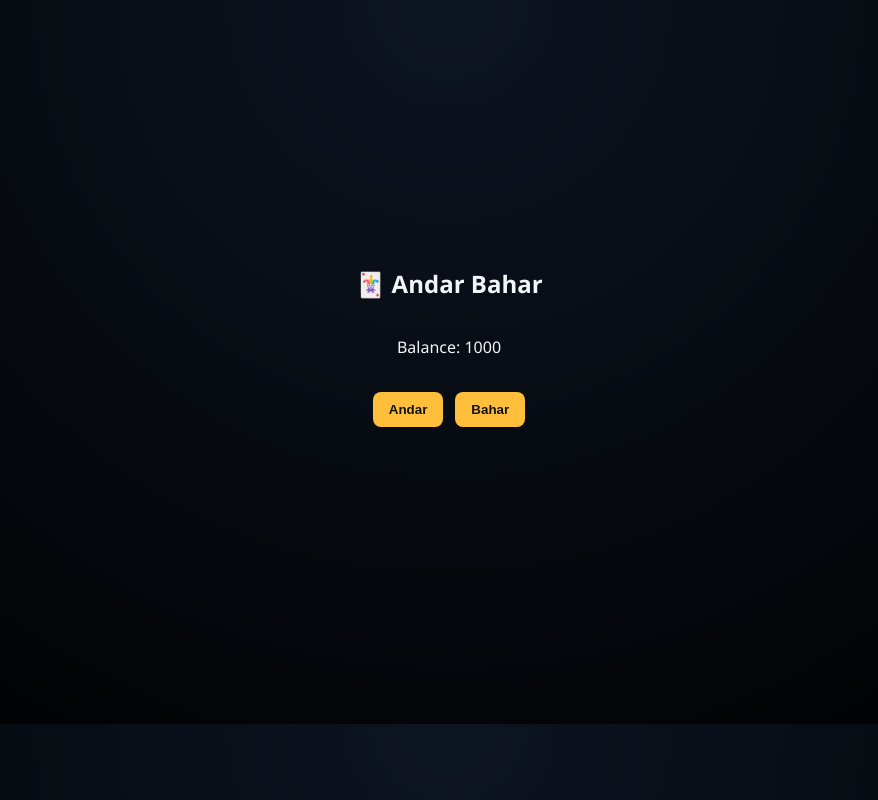
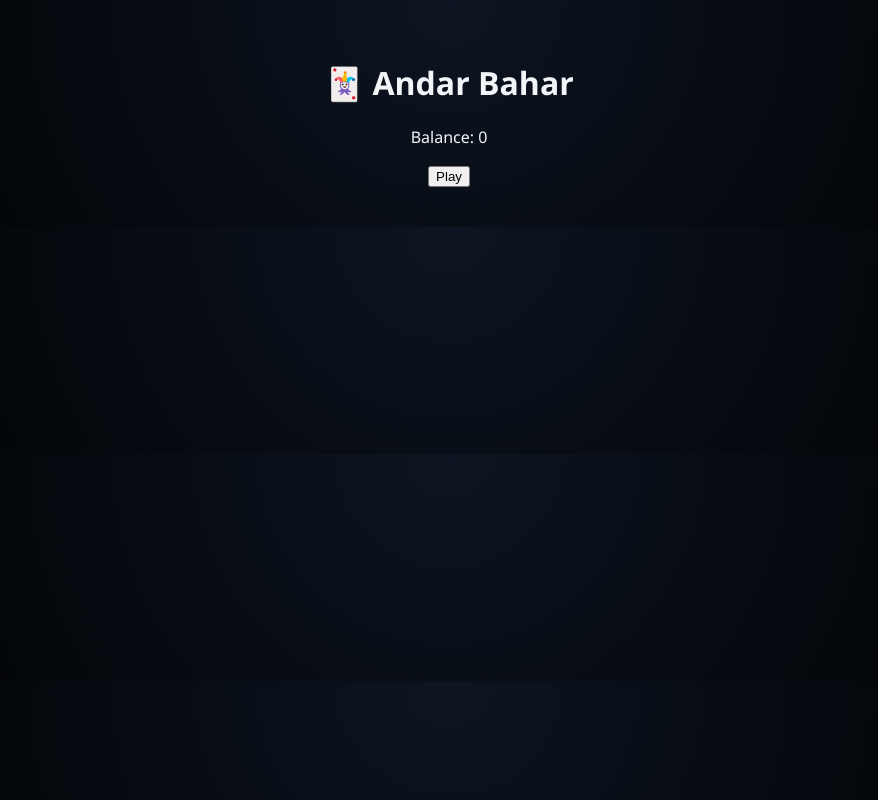
Before and after one commit to uzairop6363/alanodtuzairgame, a Next.js app: page /andar-bahar in a window 1280 px wide. Shown: the whole page, without its empty margins (191-1069 px from the left). Built offline with nearby package versions, Linux system fonts and the light colour scheme.

Commit message:
Update andar-bahar.js

```diff
--- a/pages/andar-bahar.js
+++ b/pages/andar-bahar.js
@@ -1,46 +1,24 @@
-import { useState } from 'react';
-import { playSound } from '../hooks/useSound';
+import { useState, useEffect } from "react";
+import { safeLocalStorageGet, safeLocalStorageSet } from "../utils/storage";
 
 export default function AndarBahar() {
-  const [msg, setMsg] = useState('');
-  const [balance, setBalance] = useState(
-    parseInt(localStorage.getItem('milano_balance') || '1000')
-  );
+  const [balance, setBalance] = useState(0);
 
-  function play(choice) {
-    const bet = 100;
-    if (balance < bet) {
-      alert('Not enough balance!');
-      return;
-    }
+  useEffect(() => {
+    setBalance(parseInt(safeLocalStorageGet("balance", "0"), 10));
+  }, []);
 
-    playSound('spin.mp3');
-    const result = Math.random() > 0.5 ? 'andar' : 'bahar';
-    let newBalance = balance - bet;
-    let message = `Result: ${result.toUpperCase()} - You lost!`;
-
-    if (choice === result) {
-      newBalance += bet * 2;
-      message = `Result: ${result.toUpperCase()} - You WON!`;
-      playSound('win.mp3');
-    } else {
-      playSound('lose.mp3');
-    }
-
+  const play = () => {
+    const newBalance = balance - 5 + Math.floor(Math.random() * 20);
     setBalance(newBalance);
-    setMsg(message);
-    localStorage.setItem('milano_balance', newBalance);
-  }
+    safeLocalStorageSet("balance", newBalance.toString());
+  };
 
   return (
-    <div className="page center">
-      <h2>🃏 Andar Bahar</h2>
+    <div style={{ textAlign: "center", padding: "40px" }}>
+      <h1>🃏 Andar Bahar</h1>
       <p>Balance: {balance}</p>
-      <div style={{ display:'flex', gap:12, margin:18 }}>
-        <button className="btn" onClick={() => play('andar')}>Andar</button>
-        <button className="btn" onClick={() => play('bahar')}>Bahar</button>
-      </div>
-      <p>{msg}</p>
+      <button onClick={play}>Play</button>
     </div>
   );
 }
```
